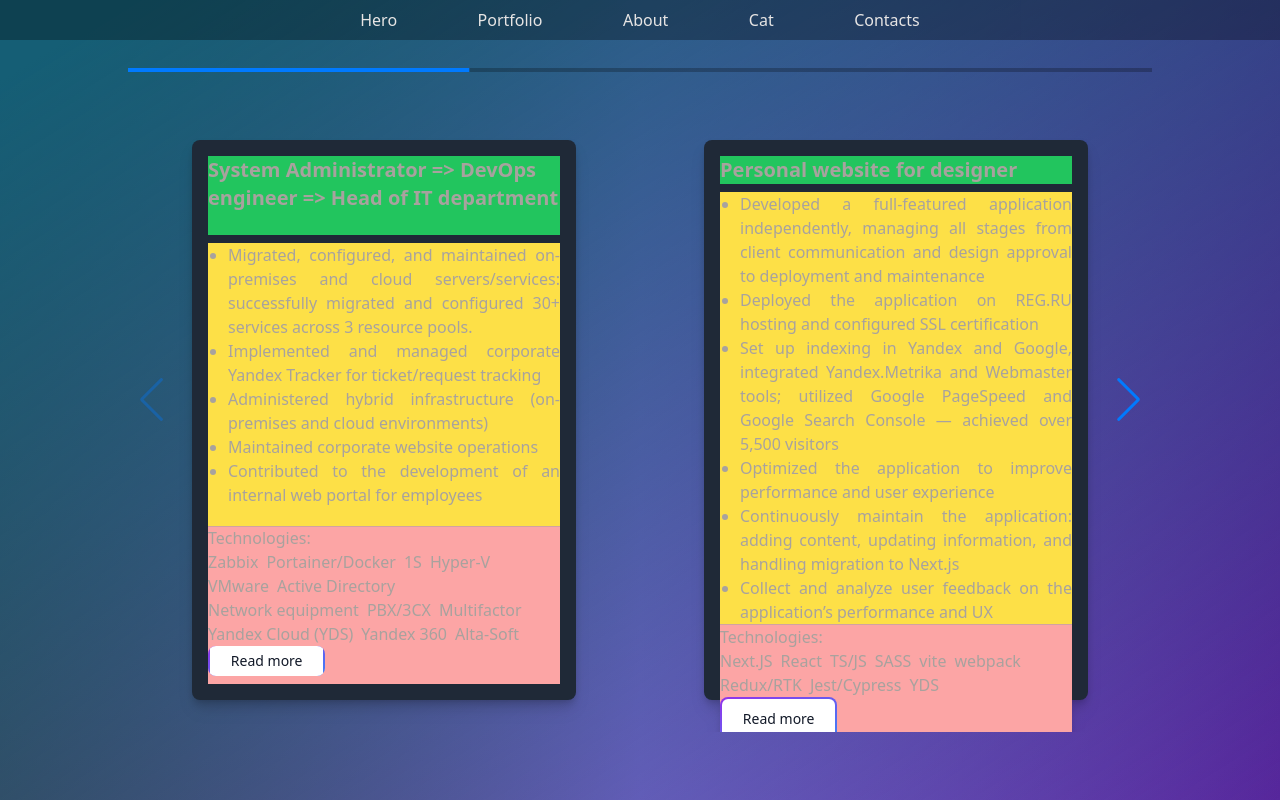
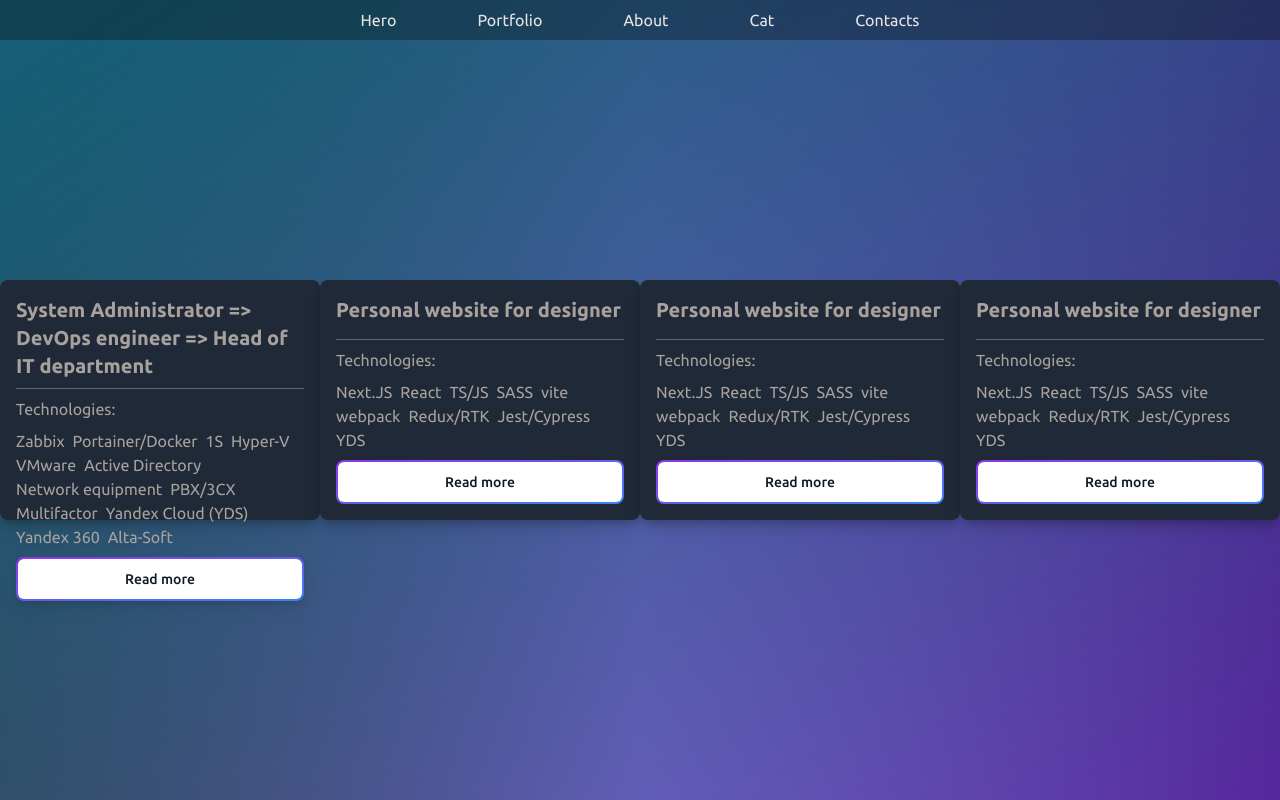
Before and after one commit to i0ji/p_ioji, a React (Vite) app: page / in a window 1280 px wide. Built offline with nearby package versions, Linux system fonts and the light colour scheme.

Commit message:
feat(components): rework hero cards

```diff
--- a/src/components/Cat.tsx
+++ b/src/components/Cat.tsx
@@ -6,10 +6,14 @@ export default function Cat() {
       id="cat"
       className="justify-betwee h-screen w-full snap-start border-l-purple-950 bg-gradient-to-br from-cyan-800 from-5%"
     >
-      <div className="mx-auto flex h-full max-w-screen-xl flex-wrap items-center justify-center">
+      <div className="mx-auto flex h-full max-w-screen-xl flex-col items-center justify-center">
+        <h6>Let me introduce:</h6>
+        <h1>Ovtsa!</h1>
         <img
-        className="w-1/2 rounded-s-full rounded-e-full"
-        src={photo1} alt="My lovely!" />
+          className="w-1/2 rounded-e-full rounded-s-full"
+          src={photo1}
+          alt="My lovely!"
+        />
       </div>
     </section>
   );
--- a/src/components/Hero.tsx
+++ b/src/components/Hero.tsx
@@ -2,40 +2,17 @@ import heroData from "data/data";
 
 import { Card } from "./ui";
 import { nanoid } from "nanoid";
-import { Swiper, SwiperSlide } from "swiper/react";
-import { Navigation, Pagination } from "swiper/modules";
-
-import "swiper/css";
-import "swiper/css/navigation";
-import "swiper/css/pagination";
-
-import SwiperCore from "swiper/core";
 
 export default function Hero() {
-  SwiperCore.use([Pagination]);
-
   return (
     <section
       id="hero"
       className="flex h-screen w-full snap-start items-center justify-center border-l-purple-950 bg-gradient-to-br from-cyan-800 from-5%"
     >
-      <div className="mx-auto flex h-[90%] w-full flex-wrap items-center justify-around">
-        <Swiper
-          modules={[Navigation]}
-          slidesPerView={2}
-          navigation
-          pagination={{ type: "progressbar" }}
-          className="relative h-[70] w-full max-w-[80vw] pt-10"
-        >
-          {heroData.map((item: heroModel) => (
-            <SwiperSlide
-              key={nanoid()}
-              className="h-ull"
-            >
-              <Card data={item} />
-            </SwiperSlide>
-          ))}
-        </Swiper>
+      <div className="mx-auto flex  h-[90%] w-full flex-wrap items-center justify-between">
+        {heroData.map((item: heroModel) => (
+          <Card key={nanoid()} data={item} />
+        ))}
       </div>
     </section>
   );
--- a/src/components/Portfolio.tsx
+++ b/src/components/Portfolio.tsx
@@ -2,7 +2,7 @@ export default function Portfolio() {
   return (
     <section
       id="portfolio"
-      className="h-screen snap-start bg-gradient-to-r from-indigo-950 via-pink-900 to-fuchsia-950 placeholder:h-screen"
+      className="h-screen snap-start bg-gradient-to-r from-cyan-600 via-teal-700 to-blue-700 placeholder:h-screen"
     >
       github/i0ji
     </section>
--- a/src/components/ui/card.tsx
+++ b/src/components/ui/card.tsx
@@ -3,13 +3,13 @@ import { nanoid } from "nanoid";
 export default function Card({ data }: { data: heroModel }) {
   return (
     <div
-      className="mx-auto my-8 flex h-[70vh] w-[30vw] transform flex-col rounded-lg bg-gray-800 p-4 text-stone-400 shadow-lg drop-shadow-lg transition-transform duration-200 ease-linear hover:scale-[1.01]"
+      className="mx-auto my-8 flex h-[30vh] w-[25vw] transform flex-col justify-between rounded-lg bg-gray-800 p-4 text-stone-400 shadow-lg drop-shadow-lg transition-transform duration-200 ease-linear hover:scale-[1.01]"
       data-carousel-item
     >
-      <h6 className="mb-2 flex h-[15%] bg-green-500 text-xl font-bold">
+      <h6 className="mb-2 flex h-auto text-xl font-bold">
         {data.title}
       </h6>
-      <div className="flex h-auto flex-auto flex-col justify-between bg-yellow-300">
+      {/* <div className="flex h-auto flex-auto flex-col  overflow-y-scroll justify-between bg-yellow-100">
         <ul className="flex list-disc flex-col justify-between pl-5 text-justify">
           {data.responsibilities.map((unit) => (
             <li key={nanoid()}>
@@ -17,11 +17,11 @@ export default function Card({ data }: { data: heroModel }) {
             </li>
           ))}
         </ul>
-      </div>
-      <div className="flex h-[30%] flex-col justify-between bg-red-300">
+      </div> */}
+      <div className="flex h-auto flex-col justify-between">
         <hr className="h-[1px] w-full bg-stone-400 opacity-50" />
-        <p className="w-full">Technologies: </p>
-        <ul className="flex flex-initial flex-wrap">
+        <p className="w-full my-2">Technologies: </p>
+        <ul className="flex flex-initial flex-wrap ">
           {data.technologies.map((unit) => (
             <li key={nanoid()} className="pr-2">
               <p>{unit}</p>
@@ -29,7 +29,7 @@ export default function Card({ data }: { data: heroModel }) {
           ))}
         </ul>
 
-        <button className="group relative mb-2 me-2 inline-flex w-1/3 items-center justify-center overflow-hidden rounded-lg bg-gradient-to-br from-purple-600 to-blue-500 p-0.5 text-sm font-medium text-gray-900 hover:text-white focus:outline-none focus:ring-4 focus:ring-blue-300 group-hover:from-purple-600 group-hover:to-blue-500 dark:text-white dark:focus:ring-blue-800">
+        <button className="group relative mt-2 me-2 inline-flex w-full items-center justify-center overflow-hidden rounded-lg bg-gradient-to-br from-purple-600 to-blue-500 p-0.5 text-sm font-medium text-gray-900 hover:text-white focus:outline-none focus:ring-4 focus:ring-blue-300 group-hover:from-purple-600 group-hover:to-blue-500 dark:text-white dark:focus:ring-blue-800">
           <span className="relative w-full rounded-md bg-white px-5 py-2.5 transition-all duration-75 ease-in group-hover:bg-transparent dark:bg-gray-900 group-hover:dark:bg-transparent">
             Read more
           </span>
--- a/src/index.scss
+++ b/src/index.scss
@@ -1,11 +1,15 @@
 @tailwind base;
 @tailwind components;
 @tailwind utilities;
+@import url("https://fonts.googleapis.com/css2?family=Ubuntu:ital,wght@0,300;0,400;0,500;0,700;1,300;1,400;1,500;1,700&display=swap");
+
+
 
 * {
   padding: 0;
   margin: 0;
   border: none;
+  font-family: 'Ubuntu';
 }
 
 *,
@@ -38,3 +42,11 @@ body {
     scroll-snap-type: y mandatory;
   }
 }
+
+h6 {
+  @apply text-xl font-bold;
+}
+
+h1 {
+  @apply text-[4rem] font-bold;
+}
```
